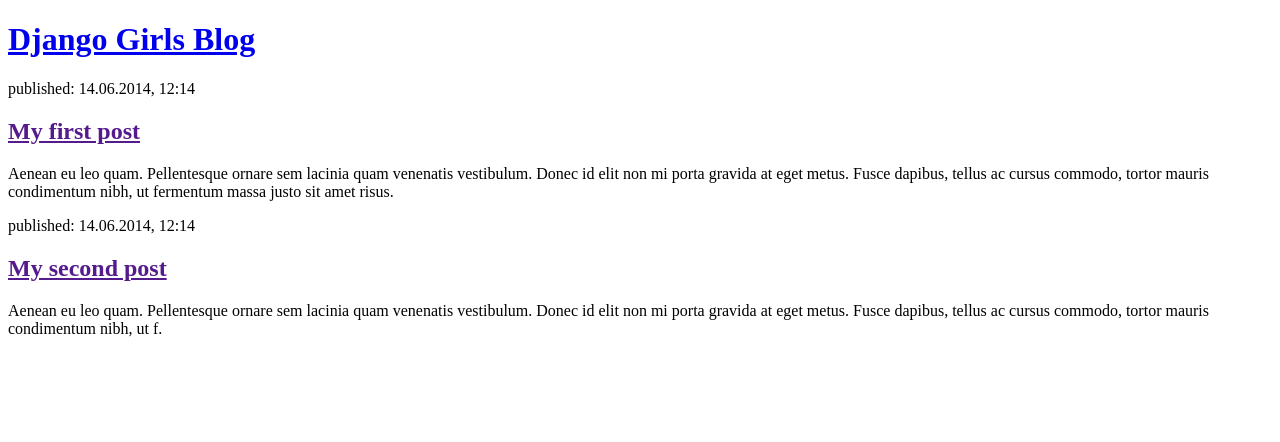
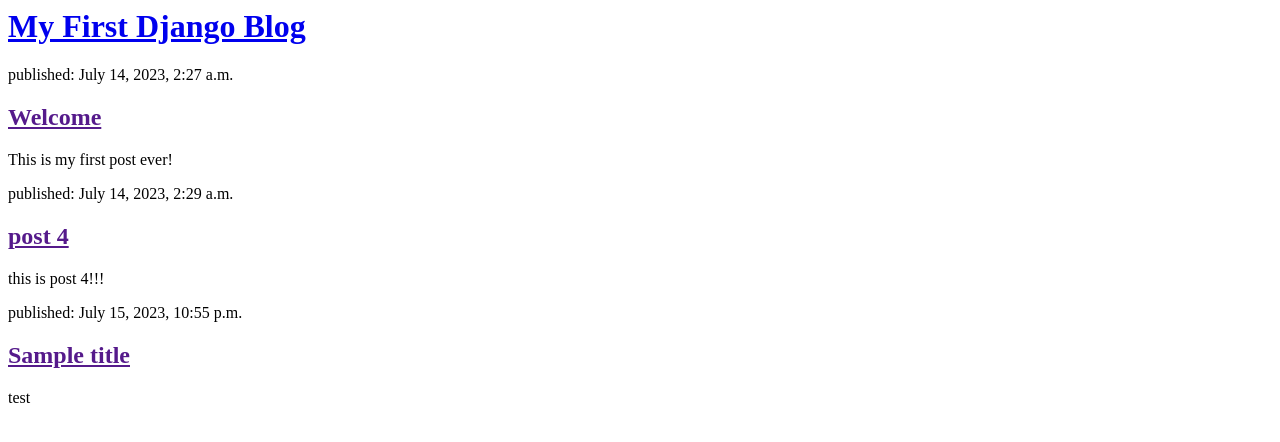
Before and after one commit to ilmarry/my-first-blog, a Django app: page / in a window 1280 px wide. Shown: the top 442 px of the page. Run offline with Django 4.2, Linux system fonts and the light colour scheme; data comes from the database, SQL or seed files in the repository; both versions use the stored data as it was after the commit.

Commit message:
Modified templates to display post from database

```diff
--- a/blog1/templates/blog1/post_list.html
+++ b/blog1/templates/blog1/post_list.html
@@ -1,23 +1,12 @@
-<!DOCTYPE html>
-<html>
-    <head>
-        <title>Django Girls blog</title>
-    </head>
-    <body>
-        <header>
-            <h1><a href="/">Django Girls Blog</a></h1>
-        </header>
+<header>
+    <h1> <a href="/">My First Django Blog</a></h1>
+    </header>
 
-        <article>
-            <time>published: 14.06.2014, 12:14</time>
-            <h2><a href="">My first post</a></h2>
-            <p>Aenean eu leo quam. Pellentesque ornare sem lacinia quam venenatis vestibulum. Donec id elit non mi porta gravida at eget metus. Fusce dapibus, tellus ac cursus commodo, tortor mauris condimentum nibh, ut fermentum massa justo sit amet risus.</p>
-        </article>
 
-        <article>
-            <time>published: 14.06.2014, 12:14</time>
-            <h2><a href="">My second post</a></h2>
-            <p>Aenean eu leo quam. Pellentesque ornare sem lacinia quam venenatis vestibulum. Donec id elit non mi porta gravida at eget metus. Fusce dapibus, tellus ac cursus commodo, tortor mauris condimentum nibh, ut f.</p>
-        </article>
-    </body>
-</html>
+{%for post in posts%}
+    <article>
+        <time>published: {{post.published_date}}</time>
+        <h2><a href ="">{{post.title}} </a></h2>
+        <p>{{post.text|linebreaksbr}}</p>
+    </article>
+{%endfor%}
--- a/blog1/views.py
+++ b/blog1/views.py
@@ -1,6 +1,9 @@
 from django.shortcuts import render
+from .models import Post
+from django.utils import timezone
 
 def post_list(request):
-    return render(request, 'blog1/post_list.html',{})
+    posts = Post.objects.filter(published_date__lte = timezone.now()).order_by('published_date')
+    return render(request, 'blog1/post_list.html',{'posts': posts})
 
 # Create your views here.
```
Also changed, not shown: db.sqlite3.
